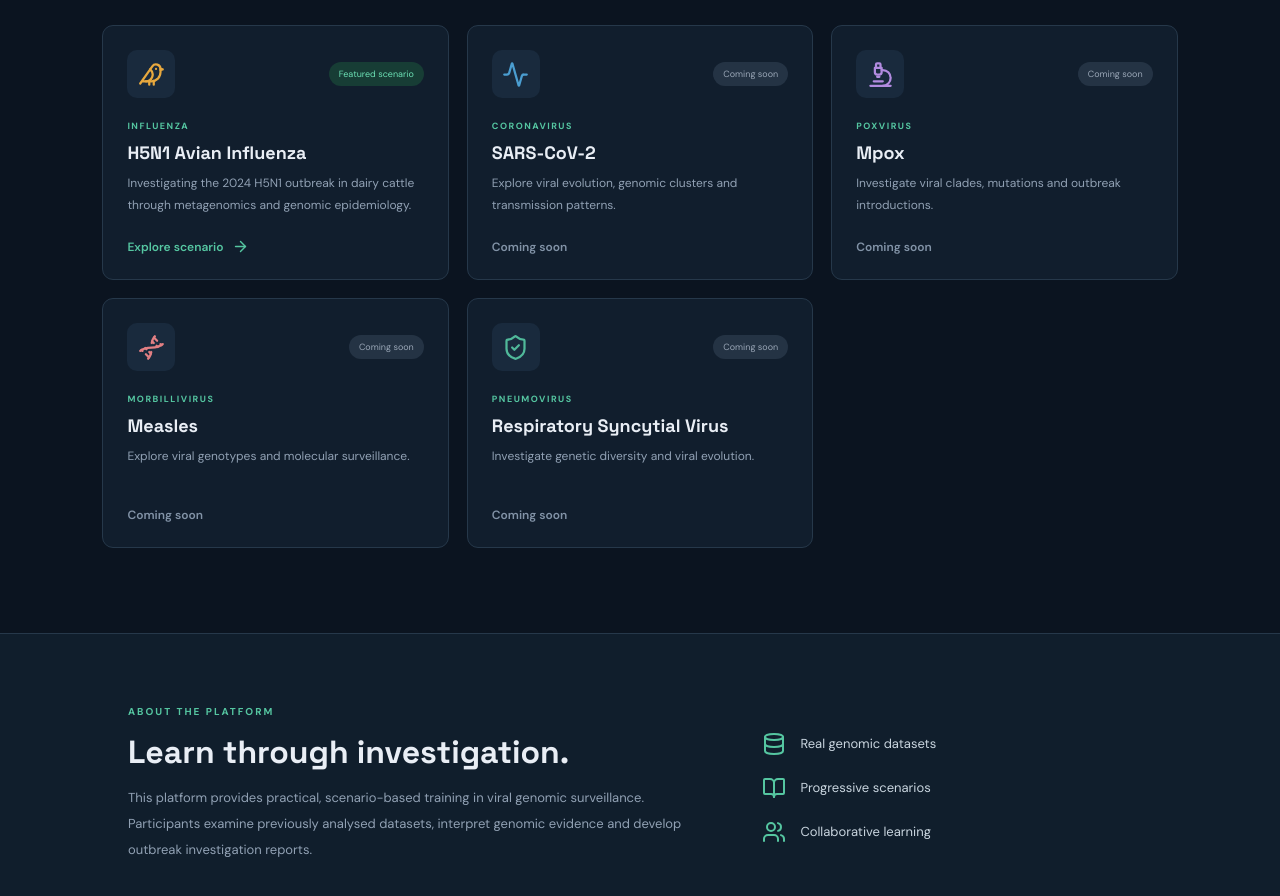
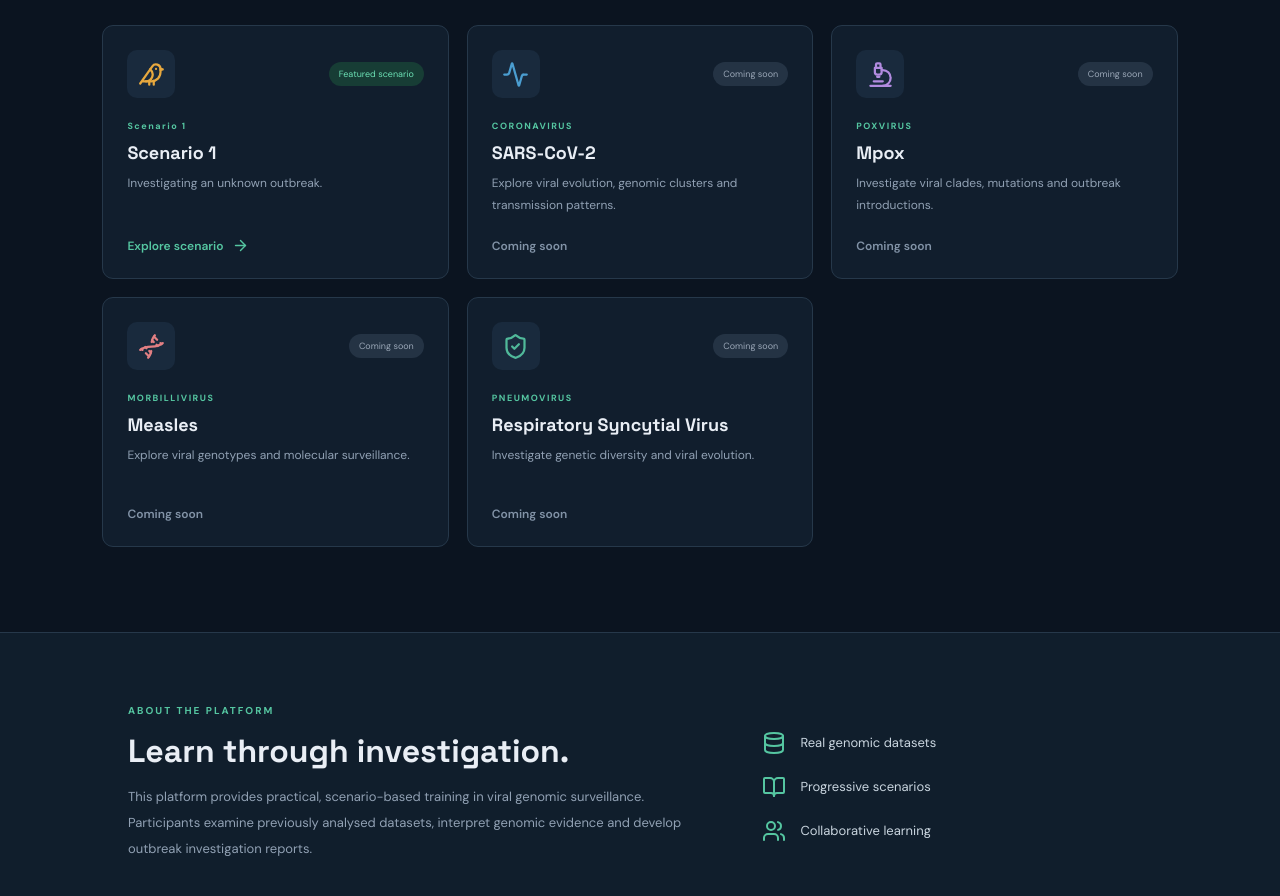
Before and after one commit to smusundi/genomics_training, a React (Vite) app: page / in a window 1280 px wide. Shown: the part 940-1836 px from the top of the page. Built offline with nearby package versions, Linux system fonts and the light colour scheme.

Commit message:
Update App.jsx

```diff
--- a/src/App.jsx
+++ b/src/App.jsx
@@ -17,10 +17,10 @@ import {
 
 const modules = [
   {
-    id: 'h5n1',
-    name: 'H5N1 Avian Influenza',
-    category: 'INFLUENZA',
-    description: 'Investigating the 2024 H5N1 outbreak in dairy cattle through metagenomics and genomic epidemiology.',
+    id: 'Unknown outbreak',
+    name: 'Scenario 1',
+    category: 'Scenario 1',
+    description: 'Investigating an unknown outbreak.',
     icon: Bird,
     color: '#e7a83e',
     status: 'Featured scenario'
```
